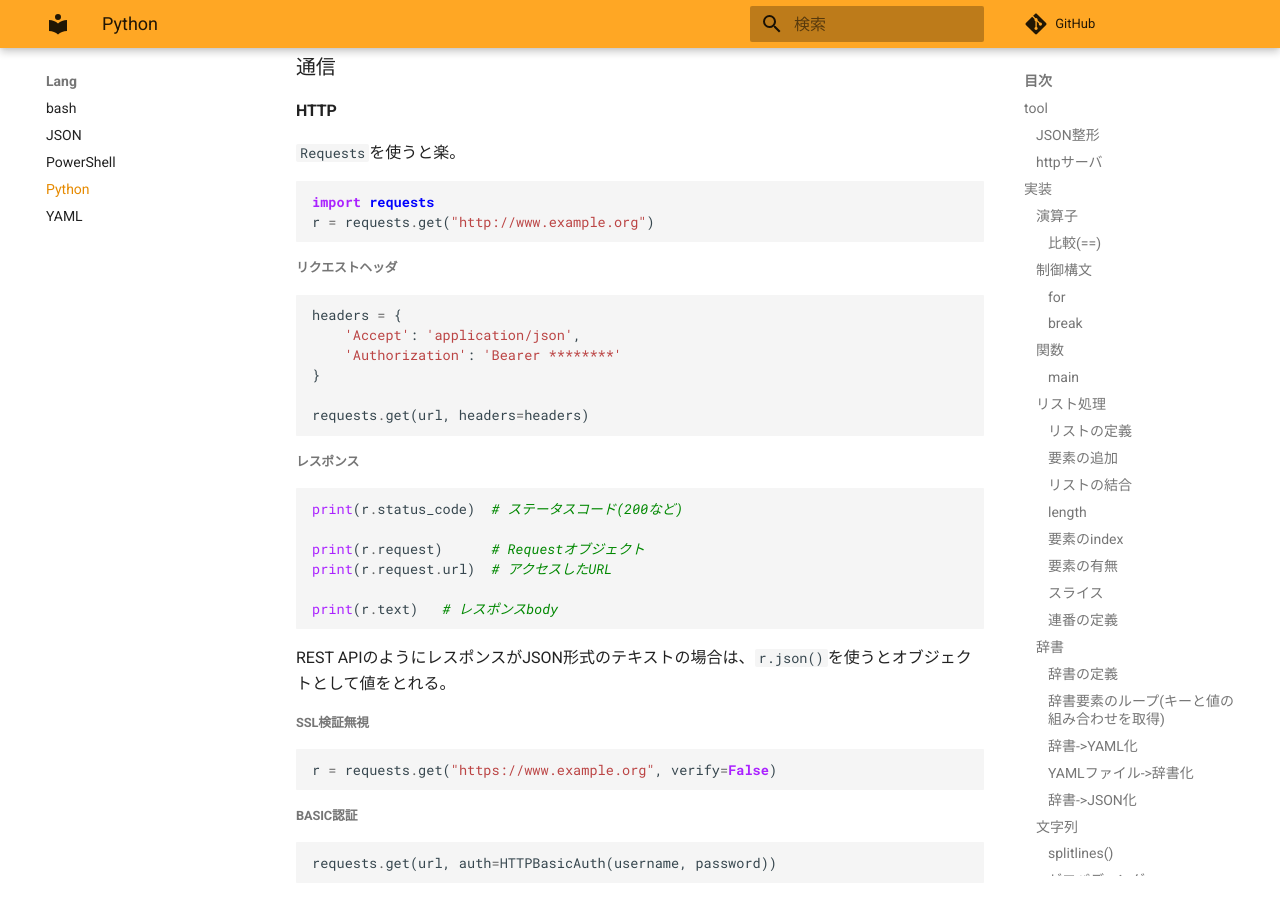
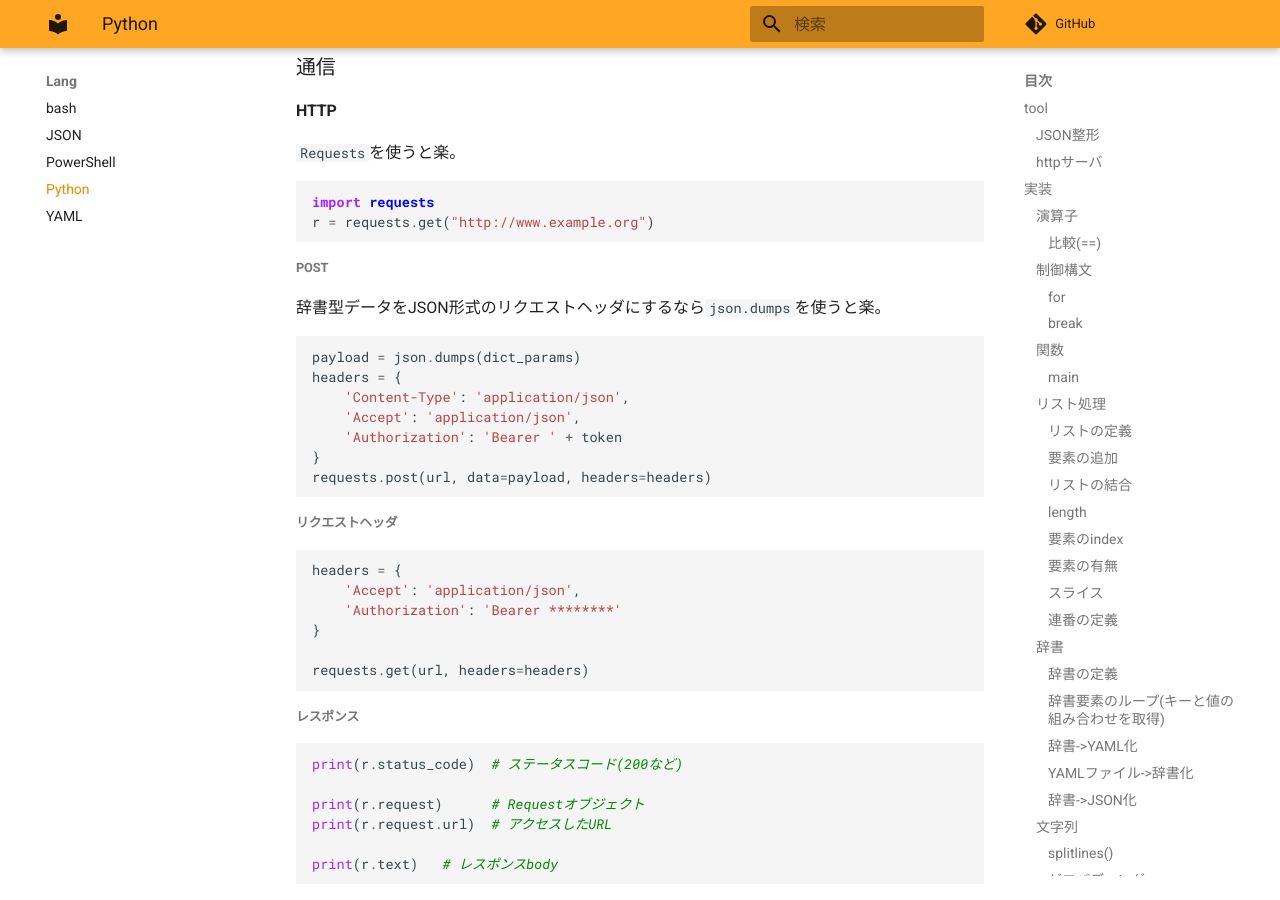
Before and after one commit to zaki-lknr/docs, an MkDocs documentation site: the page built from docs/lang/python.md, in a window 1280 px wide and 900 px high, scrolled down 7769 px. Built offline with MkDocs 1.6.1 and Material for MkDocs 9.7.7, drawn with Linux system fonts in a browser that asks for light colours; comment, search, counter and statistics services are not loaded.

Commit message:
add: lang/python: requestsでpost

````diff
--- a/docs/lang/python.md
+++ b/docs/lang/python.md
@@ -408,6 +408,20 @@ import requests
 r = requests.get("http://www.example.org")
 ```
 
+##### POST
+
+辞書型データをJSON形式のリクエストヘッダにするなら`json.dumps`を使うと楽。
+
+```python
+payload = json.dumps(dict_params)
+headers = {
+    'Content-Type': 'application/json',
+    'Accept': 'application/json',
+    'Authorization': 'Bearer ' + token
+}
+requests.post(url, data=payload, headers=headers)
+```
+
 ##### リクエストヘッダ
 
 ```python
````
